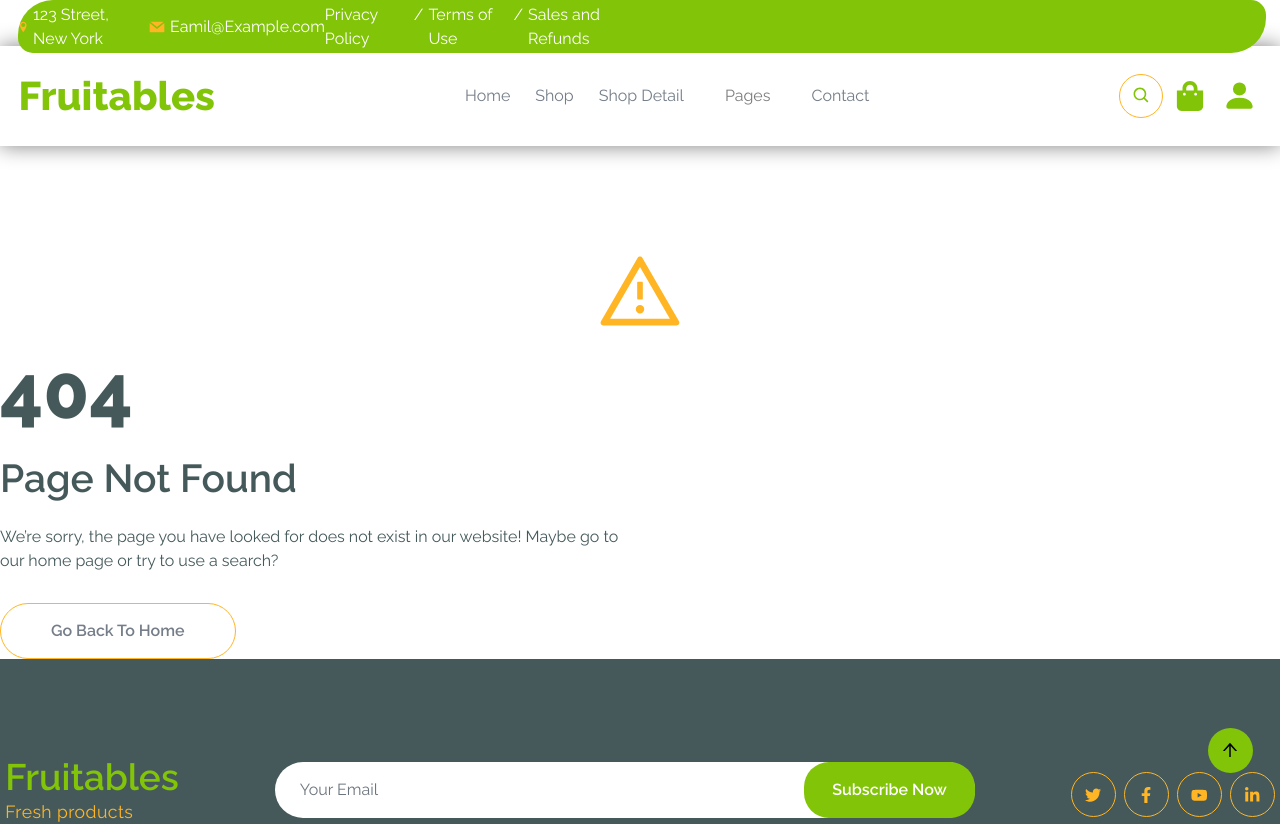
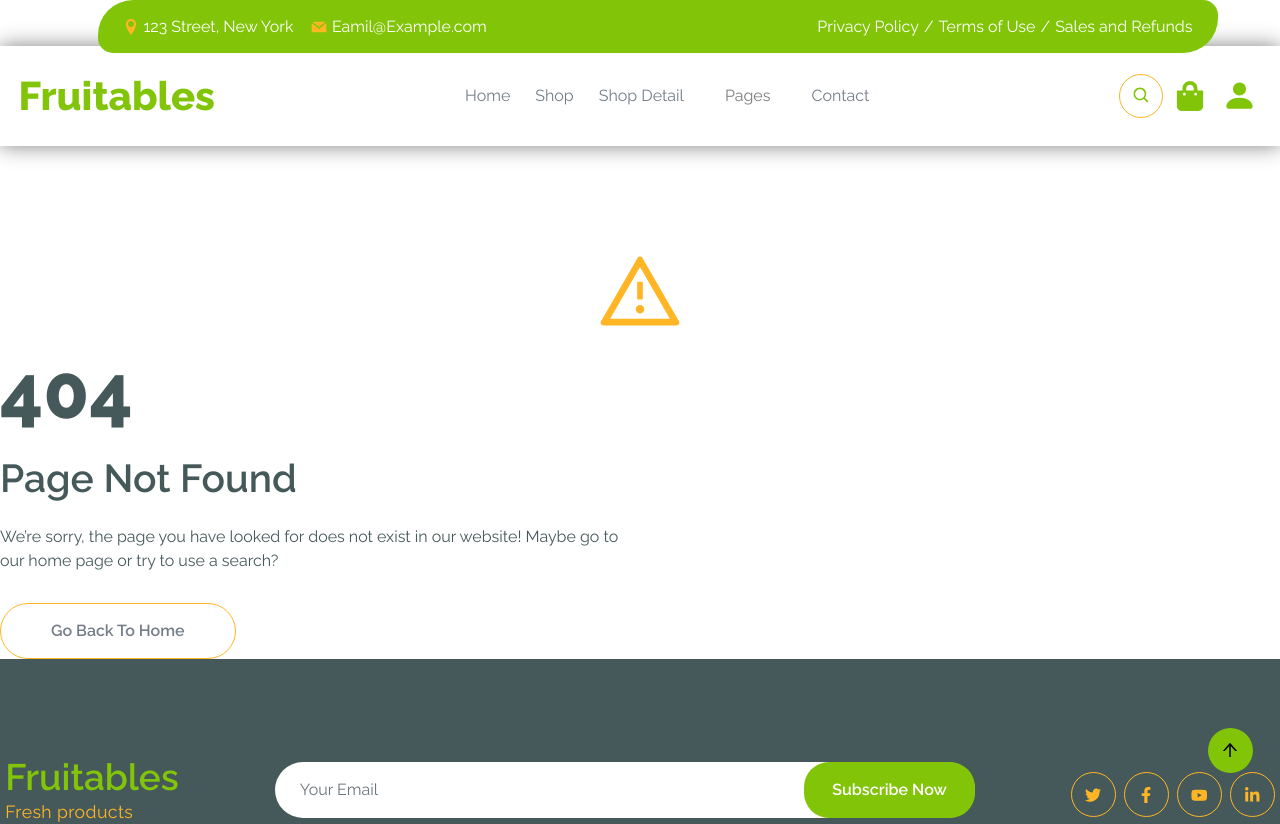
Before and after one commit to akmaljon88887777/Fruitables, a React (Create React App) app: page /notfound in a window 1280 px wide. Shown: the top 824 px of the page. Built offline with nearby package versions, Linux system fonts and the light colour scheme; the HTML template or start-up script is replaced by a standard one.

Commit message:
two navbar bitti

```diff
--- a/src/Components/NavbarTwo/index.jsx
+++ b/src/Components/NavbarTwo/index.jsx
@@ -12,11 +12,11 @@ function NavbarTwo() {
         borderBottomLeftRadius: "15px",
         borderTopRightRadius: "15px",
       }}
-      className="lg:grid grid-cols-2 w-[97.5%] h-[53.13px] bg-[#81c408] md:hidden hidden items-center absolute top-0 text-white"
+      className="lg:grid grid-cols-2 w-[87.5%] m-auto h-[53.13px] xl:ml-[80px] lg:px-10 bg-[#81c408] md:hidden hidden items-center absolute top-0 text-white"
     >
       <div
         style={{ borderTopLeftRadius: "15px" }}
-        className="flex justify-center "
+        className="flex justify-center w-full"
       >
         <div className="flex justify-between w-full">
           <div className="flex gap-7">
@@ -27,6 +27,9 @@ function NavbarTwo() {
               <GrMail color="#ffb524" /> Eamil@Example.com
             </div>
           </div>
+        </div>
+      </div>
+      <div className="w-full flex justify-end">
         <div className="flex gap-2">
           <p>Privacy Policy</p>
           <p>/</p>
@@ -36,7 +39,6 @@ function NavbarTwo() {
         </div>
       </div>
     </div>
-    </div>
   );
 }
 
```
Lines whose indentation alone changed are shown as unchanged.
